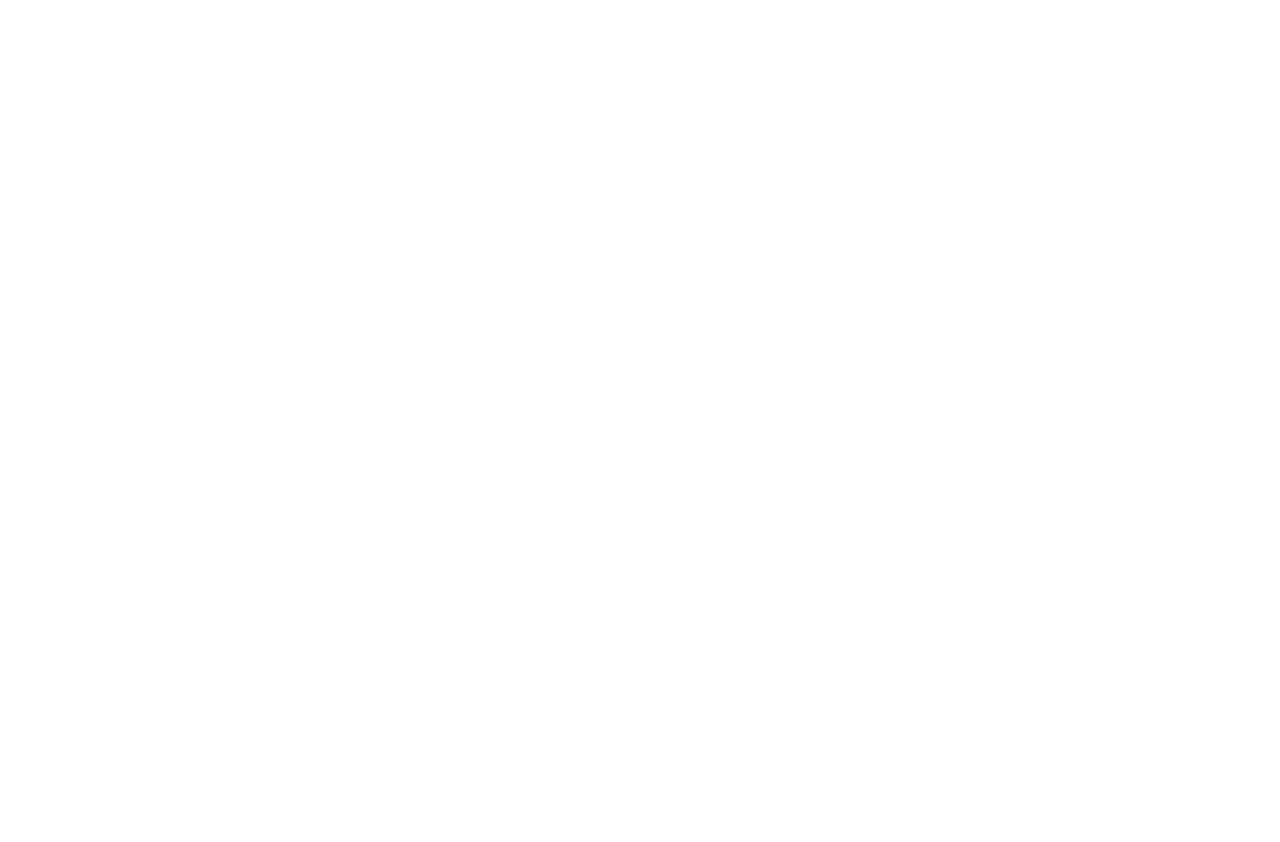
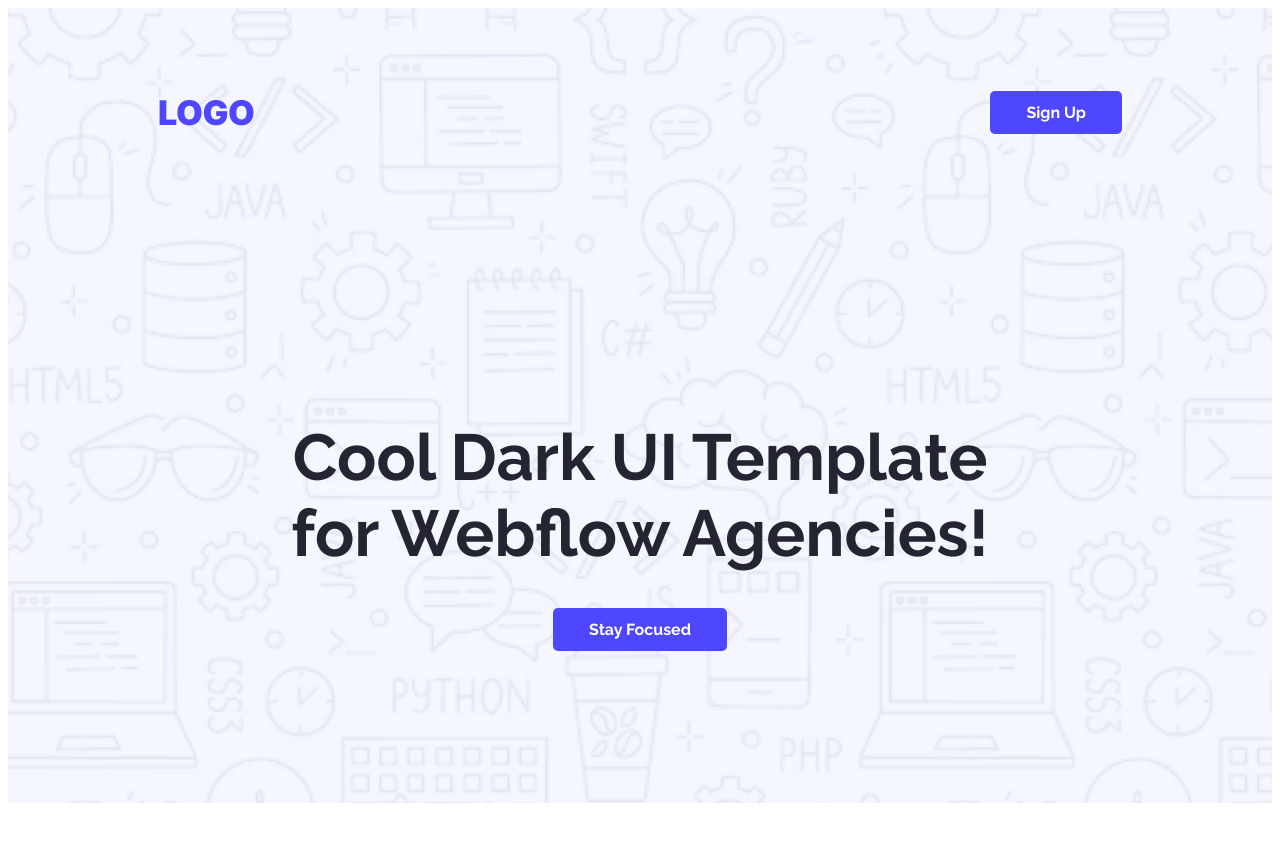
Before and after one commit to Shanjida-Islam138/web-dev-b12a01-landing-page, a plain HTML site: page index.html in a window 1280 px wide. Before the commit the page ends 800 px from the top, so only its background shows below. Drawn offline with Linux system fonts and the light colour scheme.

Commit message:
added navbar and banner section

```diff
--- a/index.html
+++ b/index.html
@@ -4,9 +4,28 @@
   <meta charset="UTF-8">
   <meta name="viewport" content="width=device-width, initial-scale=1.0">
   <title>web-dev-b12a01-landing-page</title>
+  <link rel="preconnect" href="https://fonts.googleapis.com">
+<link rel="preconnect" href="https://fonts.gstatic.com" crossorigin>
+<link href="https://fonts.googleapis.com/css2?family=Inter:ital,opsz,wght@0,14..32,100..900;1,14..32,100..900&family=Raleway:ital,wght@0,100..900;1,100..900&display=swap" rel="stylesheet">
+  <link rel="stylesheet" href="styles/portfolio.css">
 </head>
 <body>
-  <header>
+  <header class="header">
+    <nav>
+      <h3 class="text-color nav-title">LOGO</h3>
+      <button class="btn">Sign Up</button>
+    </nav>
+    <div class="banner">
+
+        <h1 class="banner-title">
+          Cool Dark UI Template for Webflow Agencies!
+        </h1>
+        <button class="btn btn-gap">Stay Focused</button>
+
+      </div>
+
+
+
 
   </header>
   <main>
--- /dev/null
+++ b/styles/portfolio.css
@@ -0,0 +1,74 @@
+
+.inter-normal {
+  font-family: "Inter", sans-serif;
+  font-optical-sizing: auto;
+  font-style: normal;
+}
+
+.raleway-normal {
+  font-family: "Raleway", sans-serif;
+  font-optical-sizing: auto;
+  font-style: normal;
+}
+
+
+/* shared color */
+.text-color{
+  color: #4E47FF;
+}
+
+/* Nav styles */
+nav{
+  display: flex;
+  align-items: center;
+  justify-content: space-between;
+  padding: 50px 150px;
+}
+.nav-title{
+  font-weight: 900;
+  font-size: 34px;
+  font-family: "Inter", sans-serif;
+}
+/* button styles */
+
+.btn{
+  background-color: #4E47FF;
+  color: #FFFFFF;
+  font-weight: bold;
+  font-size: 16px;
+  padding: 12px 36px;
+  border: none;
+  border-radius: 5px;
+  font-family: 'Raleway', sans-serif;
+  text-align: center;
+
+}
+.btn-gap{
+  margin-bottom: 152px;
+}
+/* header */
+.header{
+  background-image: url(../Assets/Hero-bg.png);
+  background-position: center;
+  background-size: cover;
+}
+/* Banner styles */
+
+.banner{
+  display: flex;
+  flex-direction: column;
+  align-items: center;
+  margin: 158px 267.5px 152px 267.5px;
+  justify-content: center;
+
+}
+.banner-title{
+  font-family: 'Raleway', sans-serif;
+  font-weight: bold;
+  font-size: 65px;
+  max-width: 905px;
+  margin-bottom: 37px;
+  color: #252432;
+  text-align: center;
+
+}
```
